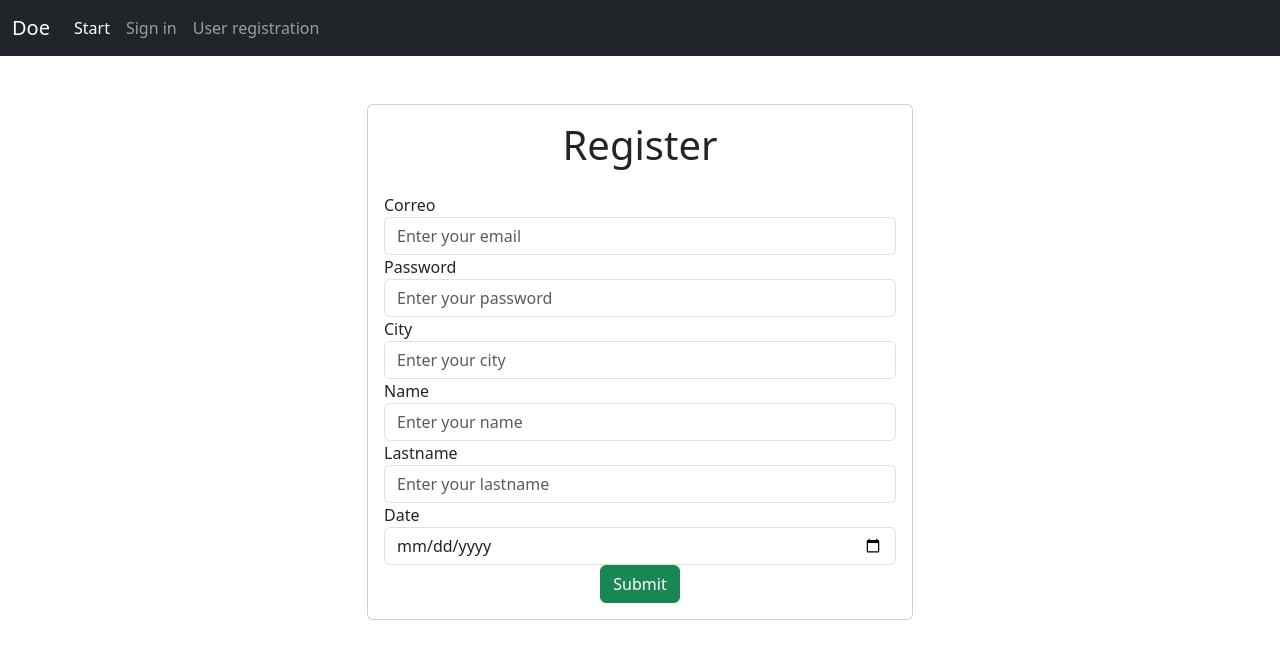
After one commit to EffyDoe21/Registro-de-usuario, a Flask app: page /registro in a window 1280 px wide. The commit adds this page. Shown: the top 659 px of the page. Run offline with Flask 3, Linux system fonts and the light colour scheme; some libraries are stand-ins or nearby versions.

Commit message:
registro

```diff
--- a/app.py
+++ b/app.py
@@ -48,6 +48,29 @@ def login():
             # Si las credenciales son incorrectas, volver a la página de inicio de sesión con un mensaje de error
             return render_template('index.html', mensaje="Credenciales incorrectas")
 
+
+#Registro del usuario
+@app.route('/registro')
+def registro():
+    return render_template('registro.html')
+
+@app.route('/crear-registro', methods=["GET","POST"])
+def crear_registro():
+    if request.method == 'POST':
+        correo = request.form.get('txtCorreo')
+        password = request.form.get('txtPassword')
+        city= request.form.get('txtCity')
+        name = request.form.get('txtName')
+        lastname = request.form.get('txtLastname')
+        date = request.form.get('txtDate')
+
+        cur= mysql.connection.cursor()
+        cur.execute("INSERT INTO usuarios (correo, password, name, lastname, date, city) VALUES (%s, %s, %s, %s, %s, %s)", (correo, password, name, lastname, date, city))
+        mysql.connection.commit()
+
+        return render_template("index.html", mensaje2="User successfully registered")
+#------------------------------------------------
+
 if __name__ == '__main__':
     app.secret_key = 'Estefania_BQ'
     app.run()
--- /dev/null
+++ b/template/cabecera.html
@@ -0,0 +1,46 @@
+<!DOCTYPE html>
+<html lang="en">
+<head>
+    <meta charset="UTF-8">
+    <meta http-equiv="X-UA-Compatible" content="IE=edge">
+    <meta name="viewport" content="width=device-width, initial-scale=1.0">
+    <link href="https://cdn.jsdelivr.net/npm/bootstrap@5.3.0-alpha3/dist/css/bootstrap.min.css" rel="stylesheet" integrity="sha384-KK94CHFLLe+nY2dmCWGMq91rCGa5gtU4mk92HdvYe+M/SXH301p5ILy+dN9+nJOZ" crossorigin="anonymous">
+    <script src="https://cdn.jsdelivr.net/npm/bootstrap@5.3.0-alpha3/dist/js/bootstrap.bundle.min.js" integrity="sha384-ENjdO4Dr2bkBIFxQpeoTz1HIcje39Wm4jDKdf19U8gI4ddQ3GYNS7NTKfAdVQSZe" crossorigin="anonymous"></script>
+    <title>Document</title>
+</head>
+<body>
+<style>
+  @import url('https://fonts.googleapis.com/css2?family=Lobster&display=swap');
+.caja{
+    margin: 10%;
+    margin-left: 35%;
+    margin-right: 35%;
+}
+.t{
+  font-family: 'Lobster', cursive;
+}
+</style>
+<nav class="navbar navbar-expand-lg navbar navbar-dark bg-dark">
+  <div class="container-fluid">
+    <a class="navbar-brand" href="#">Doe</a>
+    <button class="navbar-toggler" type="button" data-bs-toggle="collapse" data-bs-target="#navbarText" aria-controls="navbarText" aria-expanded="false" aria-label="Toggle navigation">
+      <span class="navbar-toggler-icon"></span>
+    </button>
+    <div class="collapse navbar-collapse" id="navbarText">
+      <ul class="navbar-nav me-auto mb-2 mb-lg-0">
+        <li class="nav-item">
+          <a class="nav-link active" aria-current="page" href="">Start</a>
+        </li>
+        <li class="nav-item">
+          <a class="nav-link" href="/">Sign in</a>
+        </li>
+        <li class="nav-item">
+          <a class="nav-link" href="/registro">User registration</a>
+        </li>
+      </ul>
+      <span class="navbar-text">
+
+      </span>
+    </div>
+  </div>
+</nav>
--- a/template/index.html
+++ b/template/index.html
@@ -7,6 +7,7 @@
     <title>Document</title>
 </head>
 <body>
+{%include("cabecera.html")%}
 
 <div class="caja">
     <style>
@@ -21,7 +22,7 @@
     </style>
 
     <form action="acceso-login" method="post">
-        <h1>login</h1>
+        <h1>Login</h1>
         <div class="alert alert-danger" role="alert">
             {% if mensaje %}
                 {{ mensaje }}
--- /dev/null
+++ b/template/registro.html
@@ -0,0 +1,49 @@
+{% include("cabecera.html") %}
+
+<div class="container mt-5">
+  <div class="row justify-content-center">
+    <div class="col-md-6">
+      <div class="card">
+        <div class="card-body">
+          <h1 class="text-center mb-4">Register</h1>
+          {% if mensaje %}
+          <div class="alert alert-danger" role="alert">
+            {{ mensaje }}
+          </div>
+          {% endif %}
+
+          <form action="crear-registro" method="post">
+            <div class="form-group">
+              <label for="exampleInputEmail1">Correo</label>
+              <input type="email" class="form-control" id="exampleInputEmail1" aria-describedby="emailHelp" placeholder="Enter your email" name="txtCorreo">
+              <small id="emailHelp" class="form-text text-muted"></small>
+            </div>
+            <div class="form-group">
+              <label for="exampleInputPassword1">Password</label>
+              <input type="password" class="form-control" id="exampleInputPassword1" placeholder="Enter your password" name="txtPassword">
+            </div>
+            <div class="form-group">
+              <label for="exampleInputCity">City</label>
+              <input type="text" class="form-control" id="exampleInputCity" placeholder="Enter your city" name="txtCity">
+            </div>
+            <div class="form-group">
+              <label for="exampleInputName">Name</label>
+              <input type="text" class="form-control" id="exampleInputName" placeholder="Enter your name" name="txtName">
+            </div>
+            <div class="form-group">
+              <label for="exampleInputLastname">Lastname</label>
+              <input type="text" class="form-control" id="exampleInputLastname" placeholder="Enter your lastname" name="txtLastname">
+            </div>
+            <div class="form-group">
+              <label for="exampleInputDate">Date</label>
+              <input type="date" class="form-control" id="exampleInputDate" name="txtDate">
+            </div>
+            <div class="text-center">
+              <button type="submit" class="btn btn-success">Submit</button>
+            </div>
+          </form>
+        </div>
+      </div>
+    </div>
+  </div>
+</div>
```
